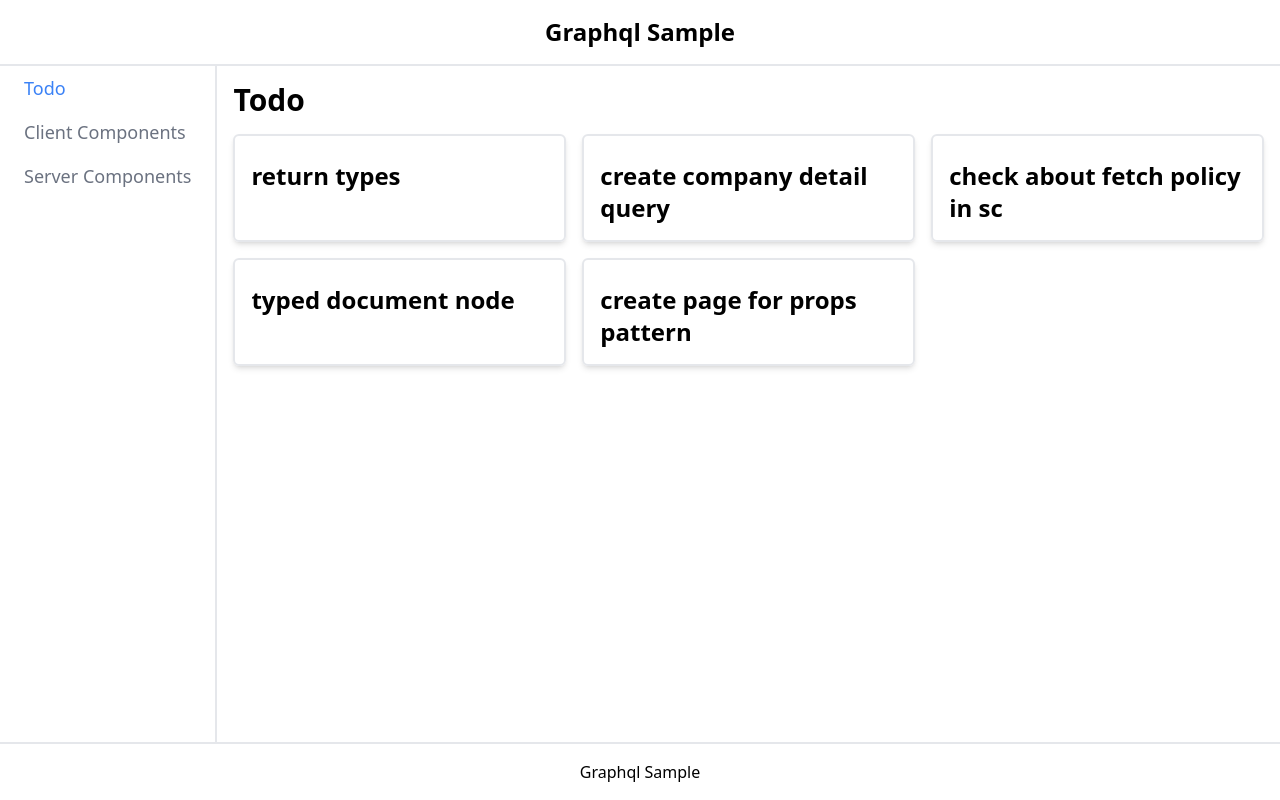
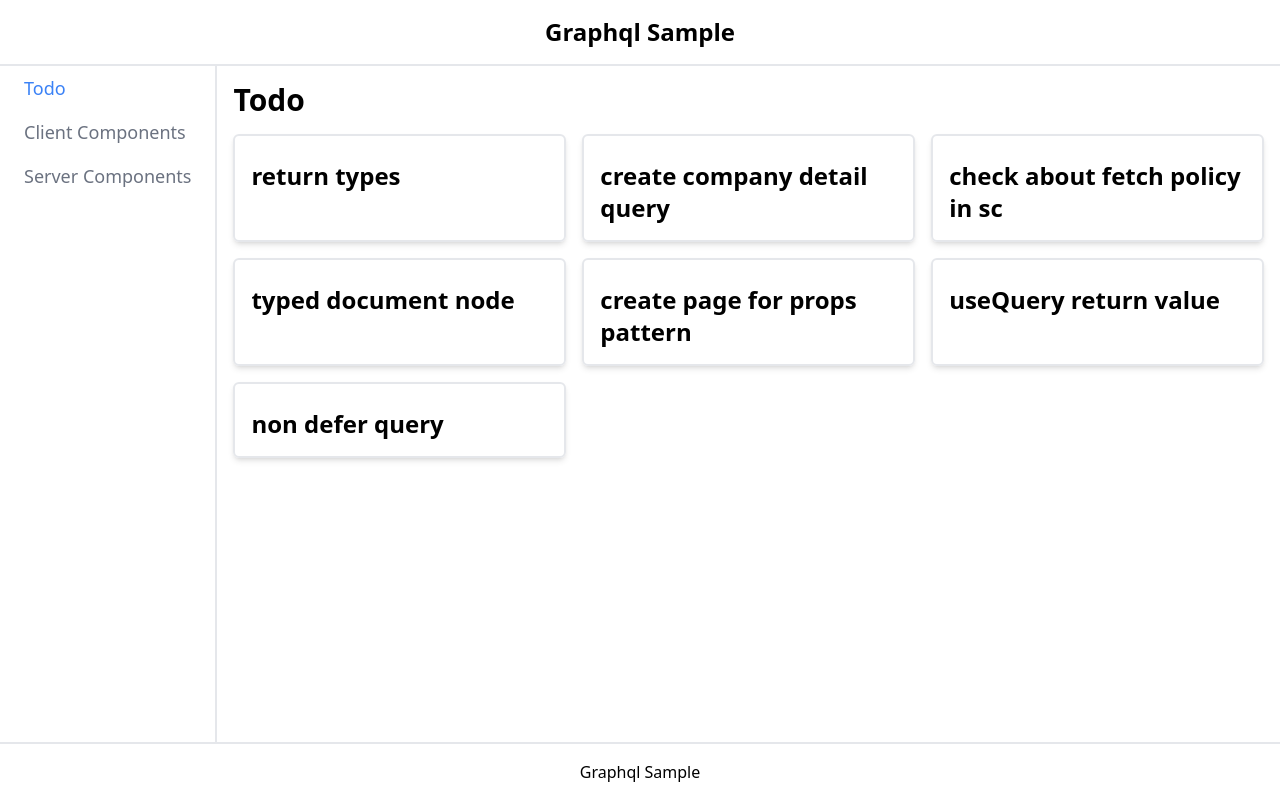
Before and after one commit to taro-28/gql-sample-web, a Next.js app: page / in a window 1280 px wide. Built offline with nearby package versions, Linux system fonts and the light colour scheme.

Commit message:
add todo

```diff
--- a/src/app/page.tsx
+++ b/src/app/page.tsx
@@ -7,6 +7,8 @@ const todos = [
   'check about fetch policy in sc',
   'typed document node',
   'create page for props pattern',
+  'useQuery return value',
+  'non defer query',
 ]
 
 export default function Todo() {
```
